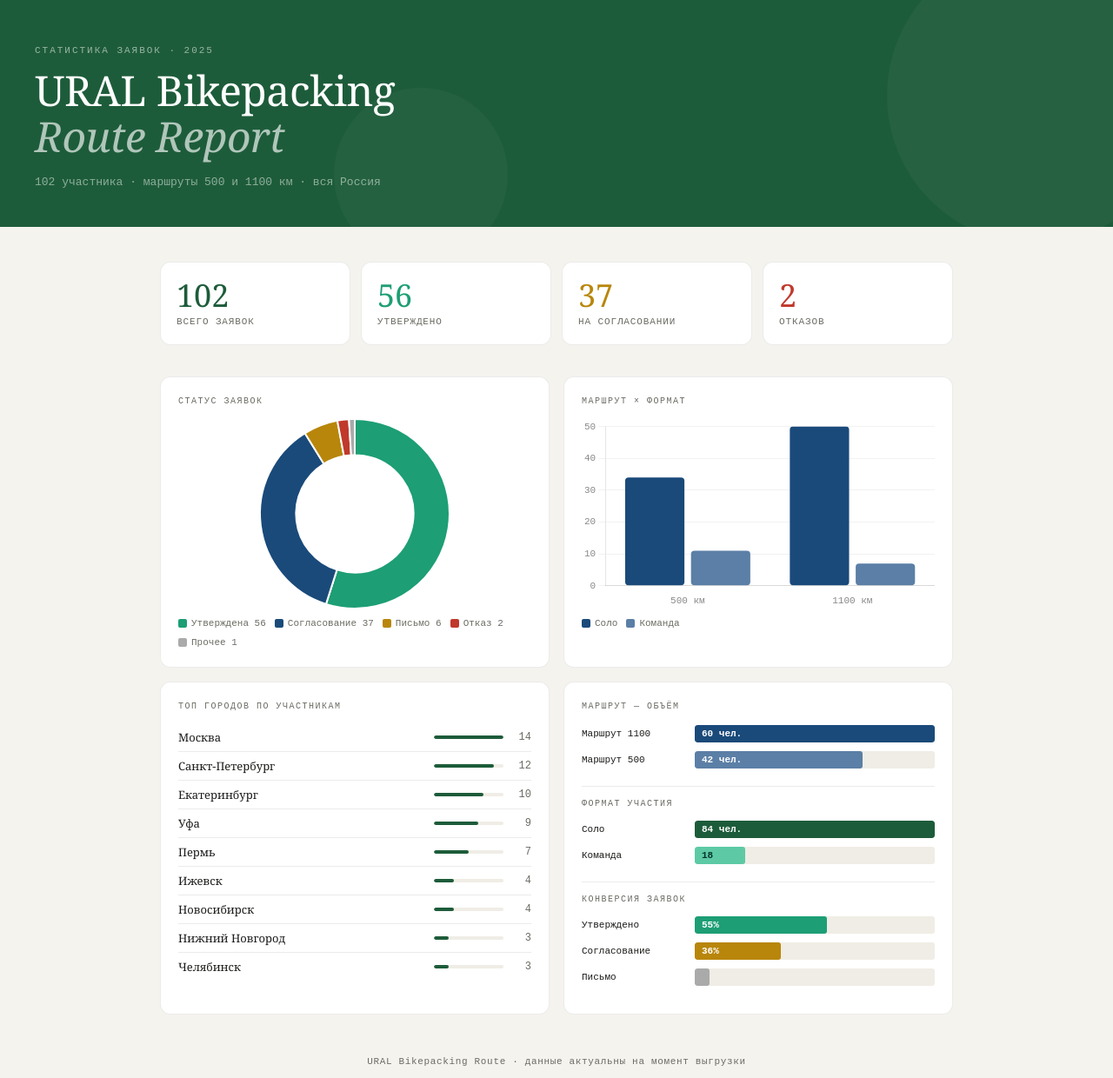
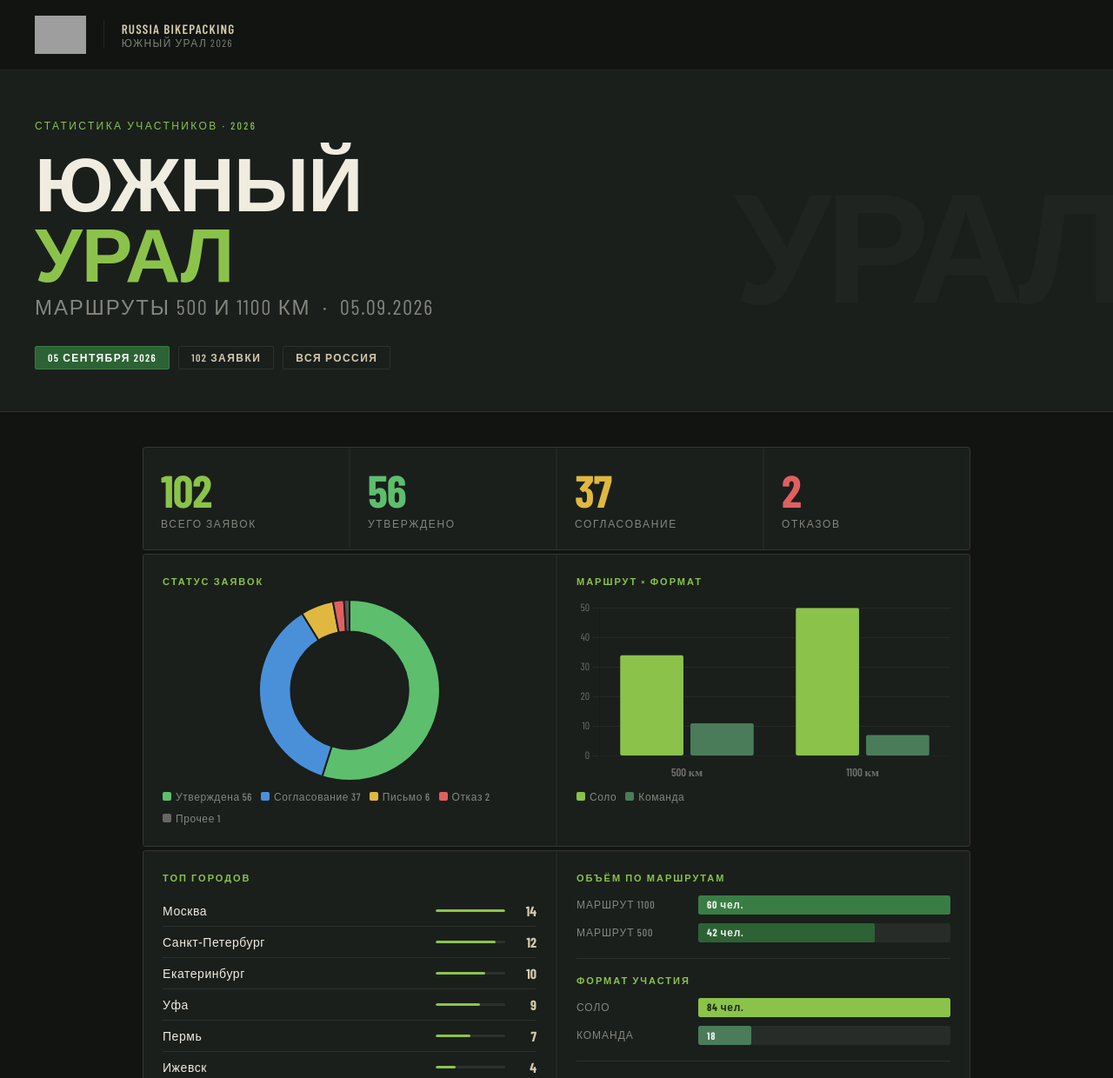
Before and after one commit to bnikolay-wq/ural-bikepacking, a plain HTML site: page index.html in a window 1280 px wide. Shown: the top 1240 px of the page at 87% size. Drawn offline with nearby package versions, Linux system fonts and the light colour scheme; grey boxes are pictures that could not be loaded; a web font is replaced by a local one.

Commit message:
Add files via upload

```diff
--- a/index.html
+++ b/index.html
@@ -3,394 +3,416 @@
 <head>
   <meta charset="UTF-8" />
   <meta name="viewport" content="width=device-width, initial-scale=1.0" />
-  <title>URAL Bikepacking — Статистика участников</title>
+  <title>Russia Bikepacking — Статистика Южный Урал 2026</title>
+  <link href="https://fonts.googleapis.com/css2?family=Barlow+Condensed:wght@300;400;500;600;700;800&family=Barlow:wght@300;400;500&display=swap" rel="stylesheet" />
   <script src="https://cdnjs.cloudflare.com/ajax/libs/Chart.js/4.4.1/chart.umd.js"></script>
   <style>
-    * { box-sizing: border-box; margin: 0; padding: 0; }
+    *, *::before, *::after { box-sizing: border-box; margin: 0; padding: 0; }
 
     :root {
-      --bg: #f5f3ee;
-      --card: #ffffff;
-      --text: #1a1a18;
-      --muted: #6b6b64;
-      --border: rgba(0,0,0,0.08);
-      --accent: #1D5C3A;
-      --accent2: #2E7D52;
-      --gold: #B8860B;
-      --blue: #1a4a7a;
+      --dark:   #1a1f1c;
+      --darker: #111411;
+      --green:  #3a7d44;
+      --green2: #2d6235;
+      --lime:   #8bc34a;
+      --sand:   #e8e0cc;
+      --sand2:  #d4c9ad;
+      --text:   #f0ece0;
+      --muted:  rgba(240,236,224,0.5);
+      --card:   rgba(255,255,255,0.04);
+      --border: rgba(255,255,255,0.08);
     }
 
     body {
-      font-family: 'Georgia', serif;
-      background: var(--bg);
+      font-family: 'Barlow', sans-serif;
+      background: var(--darker);
       color: var(--text);
       min-height: 100vh;
-      padding: 0;
     }
 
-    /* HERO */
+    header {
+      background: var(--darker);
+      border-bottom: 1px solid var(--border);
+      padding: 18px 40px;
+      display: flex;
+      align-items: center;
+      gap: 20px;
+    }
+    .logo-img {
+      height: 44px;
+      width: auto;
+      object-fit: contain;
+    }
+    .logo-divider {
+      width: 1px;
+      height: 32px;
+      background: var(--border);
+    }
+    .logo-text {
+      font-family: 'Barlow Condensed', sans-serif;
+      font-weight: 600;
+      font-size: 15px;
+      letter-spacing: .08em;
+      text-transform: uppercase;
+      color: var(--sand2);
+      line-height: 1.2;
+    }
+    .logo-sub {
+      font-family: 'Barlow Condensed', sans-serif;
+      font-weight: 300;
+      font-size: 12px;
+      letter-spacing: .12em;
+      text-transform: uppercase;
+      color: var(--muted);
+    }
+
     .hero {
-      background: var(--accent);
-      color: #fff;
-      padding: 52px 40px 44px;
+      background: var(--dark);
+      padding: 56px 40px 48px;
       position: relative;
       overflow: hidden;
+      border-bottom: 1px solid var(--border);
     }
-    .hero::before {
-      content: '';
+    .hero-bg-text {
       position: absolute;
-      top: -60px; right: -80px;
-      width: 340px; height: 340px;
-      border-radius: 50%;
-      background: rgba(255,255,255,0.04);
+      right: -10px;
+      top: 50%;
+      transform: translateY(-50%);
+      font-family: 'Barlow Condensed', sans-serif;
+      font-weight: 800;
+      font-size: 180px;
+      letter-spacing: -.04em;
+      color: rgba(255,255,255,0.025);
+      pointer-events: none;
+      user-select: none;
+      line-height: 1;
     }
-    .hero::after {
-      content: '';
-      position: absolute;
-      bottom: -40px; left: 30%;
-      width: 200px; height: 200px;
-      border-radius: 50%;
-      background: rgba(255,255,255,0.03);
-    }
-    .hero-eyebrow {
-      font-family: 'Courier New', monospace;
-      font-size: 11px;
-      letter-spacing: .18em;
+    .hero-tag {
+      font-family: 'Barlow Condensed', sans-serif;
+      font-weight: 500;
+      font-size: 12px;
+      letter-spacing: .2em;
       text-transform: uppercase;
-      color: rgba(255,255,255,0.55);
-      margin-bottom: 14px;
+      color: var(--lime);
+      margin-bottom: 16px;
     }
     .hero h1 {
-      font-size: clamp(28px, 5vw, 48px);
-      font-weight: normal;
+      font-family: 'Barlow Condensed', sans-serif;
+      font-weight: 800;
+      font-size: clamp(44px, 8vw, 88px);
+      line-height: .92;
       letter-spacing: -.01em;
-      line-height: 1.1;
-      margin-bottom: 10px;
+      text-transform: uppercase;
+      color: var(--text);
+      margin-bottom: 8px;
     }
-    .hero h1 em {
-      font-style: italic;
-      color: rgba(255,255,255,0.65);
+    .hero h1 span { color: var(--lime); }
+    .hero-route {
+      font-family: 'Barlow Condensed', sans-serif;
+      font-weight: 300;
+      font-size: clamp(16px, 2.5vw, 24px);
+      letter-spacing: .08em;
+      text-transform: uppercase;
+      color: var(--muted);
+      margin-bottom: 30px;
     }
-    .hero-sub {
-      font-family: 'Courier New', monospace;
-      font-size: 13px;
-      color: rgba(255,255,255,0.5);
-      margin-top: 18px;
+    .hero-pills { display: flex; gap: 10px; flex-wrap: wrap; }
+    .pill {
+      font-family: 'Barlow Condensed', sans-serif;
+      font-weight: 600;
+      font-size: 12px;
+      letter-spacing: .12em;
+      text-transform: uppercase;
+      padding: 5px 14px;
+      border-radius: 2px;
+      border: 1px solid var(--border);
+      color: var(--sand2);
     }
+    .pill.accent { background: var(--green2); border-color: var(--green); color: #fff; }
 
-    /* CONTENT */
     .content {
-      max-width: 960px;
+      max-width: 1000px;
       margin: 0 auto;
       padding: 40px 24px 60px;
     }
 
-    /* STAT GRID */
     .stat-grid {
       display: grid;
       grid-template-columns: repeat(4, 1fr);
-      gap: 12px;
-      margin-bottom: 36px;
+      gap: 2px;
+      margin-bottom: 2px;
+      background: var(--border);
+      border-radius: 4px;
+      overflow: hidden;
+      border: 1px solid var(--border);
     }
-    @media (max-width: 600px) {
-      .stat-grid { grid-template-columns: repeat(2, 1fr); }
-    }
-    .stat-card {
-      background: var(--card);
-      border: 1px solid var(--border);
-      border-radius: 12px;
-      padding: 20px 18px;
-    }
+    @media (max-width: 580px) { .stat-grid { grid-template-columns: repeat(2,1fr); } }
+    .stat-card { background: var(--dark); padding: 22px 20px; }
     .stat-num {
-      font-size: 36px;
-      font-weight: normal;
+      font-family: 'Barlow Condensed', sans-serif;
+      font-weight: 700;
+      font-size: 52px;
       line-height: 1;
       margin-bottom: 6px;
+      letter-spacing: -.02em;
     }
     .stat-label {
-      font-family: 'Courier New', monospace;
-      font-size: 11px;
-      letter-spacing: .08em;
+      font-family: 'Barlow Condensed', sans-serif;
+      font-weight: 400;
+      font-size: 12px;
+      letter-spacing: .14em;
+      text-transform: uppercase;
       color: var(--muted);
-      text-transform: uppercase;
     }
 
-    /* SECTION */
     .section-label {
-      font-family: 'Courier New', monospace;
-      font-size: 10px;
-      letter-spacing: .15em;
+      font-family: 'Barlow Condensed', sans-serif;
+      font-weight: 600;
+      font-size: 11px;
+      letter-spacing: .18em;
       text-transform: uppercase;
-      color: var(--muted);
+      color: var(--lime);
       margin-bottom: 14px;
     }
 
-    /* TWO COL */
     .two-col {
       display: grid;
       grid-template-columns: 1fr 1fr;
-      gap: 16px;
-      margin-bottom: 16px;
+      gap: 2px;
+      background: var(--border);
+      border-radius: 4px;
+      overflow: hidden;
+      border: 1px solid var(--border);
+      margin-bottom: 2px;
     }
-    @media (max-width: 640px) {
-      .two-col { grid-template-columns: 1fr; }
-    }
+    @media (max-width: 640px) { .two-col { grid-template-columns: 1fr; } }
 
-    .card {
-      background: var(--card);
-      border: 1px solid var(--border);
-      border-radius: 12px;
-      padding: 22px 20px;
-    }
+    .card { background: var(--dark); padding: 24px 22px; }
 
-    /* CHART WRAP */
-    .chart-wrap {
-      position: relative;
-      width: 100%;
-      height: 220px;
-      margin: 10px 0 6px;
-    }
+    .chart-wrap { position: relative; width: 100%; height: 210px; margin: 8px 0 4px; }
 
-    /* LEGEND */
-    .legend {
-      display: flex;
-      flex-wrap: wrap;
-      gap: 10px;
-      margin-top: 10px;
-    }
+    .legend { display: flex; flex-wrap: wrap; gap: 10px; margin-top: 10px; }
     .leg-item {
       display: flex;
       align-items: center;
       gap: 5px;
-      font-family: 'Courier New', monospace;
-      font-size: 11px;
+      font-family: 'Barlow Condensed', sans-serif;
+      font-weight: 500;
+      font-size: 12px;
+      letter-spacing: .05em;
       color: var(--muted);
     }
-    .leg-dot {
-      width: 10px;
-      height: 10px;
-      border-radius: 2px;
+    .leg-dot { width: 10px; height: 10px; border-radius: 2px; flex-shrink: 0; }
+
+    .bar-row { display: flex; align-items: center; gap: 10px; margin-bottom: 10px; }
+    .bar-label {
+      font-family: 'Barlow Condensed', sans-serif;
+      font-weight: 500;
+      font-size: 12px;
+      letter-spacing: .08em;
+      text-transform: uppercase;
+      color: var(--muted);
+      width: 130px;
       flex-shrink: 0;
-    }
-
-    /* BAR ROWS */
-    .bar-row {
-      display: flex;
-      align-items: center;
-      gap: 10px;
-      margin-bottom: 10px;
-      font-size: 13px;
-    }
-    .bar-label {
-      width: 120px;
-      flex-shrink: 0;
-      color: var(--text);
-      font-family: 'Courier New', monospace;
-      font-size: 11px;
     }
     .bar-track {
       flex: 1;
-      background: #f0ede6;
-      border-radius: 3px;
-      height: 20px;
+      background: rgba(255,255,255,0.06);
+      border-radius: 2px;
+      height: 22px;
       overflow: hidden;
     }
     .bar-fill {
       height: 100%;
-      border-radius: 3px;
+      border-radius: 2px;
       display: flex;
       align-items: center;
-      padding-left: 8px;
-      font-size: 11px;
-      font-weight: 600;
-      color: #fff;
-      font-family: 'Courier New', monospace;
+      padding-left: 10px;
+      font-family: 'Barlow Condensed', sans-serif;
+      font-weight: 700;
+      font-size: 12px;
+      letter-spacing: .06em;
+      color: rgba(255,255,255,0.9);
       white-space: nowrap;
-      transition: width 1s ease;
     }
 
-    /* CITY LIST */
     .city-row {
       display: flex;
       align-items: center;
-      gap: 8px;
-      padding: 7px 0;
+      gap: 10px;
+      padding: 8px 0;
       border-bottom: 1px solid var(--border);
-      font-size: 13px;
     }
     .city-row:last-child { border-bottom: none; }
-    .city-name { flex: 1; }
-    .city-mini-bar {
-      width: 80px;
-      height: 4px;
-      background: #f0ede6;
-      border-radius: 2px;
-      overflow: hidden;
+    .city-name {
+      flex: 1;
+      font-family: 'Barlow Condensed', sans-serif;
+      font-weight: 500;
+      font-size: 14px;
+      letter-spacing: .04em;
     }
-    .city-mini-fill {
-      height: 100%;
-      background: var(--accent);
-      border-radius: 2px;
-    }
+    .city-mini { width: 80px; height: 3px; background: rgba(255,255,255,0.08); border-radius: 2px; overflow: hidden; }
+    .city-mini-fill { height: 100%; background: var(--lime); border-radius: 2px; }
     .city-count {
-      font-family: 'Courier New', monospace;
-      font-size: 12px;
-      color: var(--muted);
-      width: 24px;
+      font-family: 'Barlow Condensed', sans-serif;
+      font-weight: 700;
+      font-size: 16px;
+      color: var(--sand2);
+      width: 26px;
       text-align: right;
     }
 
-    /* FOOTER */
-    .footer {
+    .hr { border: none; border-top: 1px solid var(--border); margin: 18px 0; }
+
+    footer {
       text-align: center;
-      font-family: 'Courier New', monospace;
-      font-size: 11px;
+      padding: 28px;
+      border-top: 1px solid var(--border);
+      font-family: 'Barlow Condensed', sans-serif;
+      font-weight: 400;
+      font-size: 12px;
+      letter-spacing: .14em;
+      text-transform: uppercase;
       color: var(--muted);
-      margin-top: 48px;
-      letter-spacing: .06em;
     }
+    footer a { color: var(--lime); text-decoration: none; }
 
-    /* DIVIDER */
-    .divider {
-      border: none;
-      border-top: 1px solid var(--border);
-      margin: 32px 0;
-    }
+    .gap { height: 2px; }
   </style>
 </head>
 <body>
 
+<header>
+  <img
+    class="logo-img"
+    src="https://90f1661d-2ff4-4f29-b07c-0e47453ca691.selstorage.ru/site1021899/c1fd46d6-1d96-497a-9fe9-33673d30641c/c1fd46d6-1d96-497a-9fe9-33673d30641c-12861055.png"
+    alt="Russia Bikepacking"
+    onerror="this.style.display='none'"
+  />
+  <div class="logo-divider"></div>
+  <div>
+    <div class="logo-text">Russia Bikepacking</div>
+    <div class="logo-sub">Южный Урал 2026</div>
+  </div>
+</header>
+
 <div class="hero">
-  <div class="hero-eyebrow">Статистика заявок · 2025</div>
-  <h1>URAL Bikepacking<br><em>Route Report</em></h1>
-  <div class="hero-sub">102 участника · маршруты 500 и 1100 км · вся Россия</div>
+  <div class="hero-bg-text">УРАЛ</div>
+  <div class="hero-tag">Статистика участников · 2026</div>
+  <h1>Южный<br><span>Урал</span></h1>
+  <div class="hero-route">Маршруты 500 и 1100 км &nbsp;·&nbsp; 05.09.2026</div>
+  <div class="hero-pills">
+    <div class="pill accent">05 сентября 2026</div>
+    <div class="pill">102 заявки</div>
+    <div class="pill">Вся Россия</div>
+  </div>
 </div>
 
 <div class="content">
 
-  <!-- SUMMARY STATS -->
   <div class="stat-grid">
     <div class="stat-card">
-      <div class="stat-num" style="color: var(--accent);">102</div>
+      <div class="stat-num" style="color:var(--lime);">102</div>
       <div class="stat-label">Всего заявок</div>
     </div>
     <div class="stat-card">
-      <div class="stat-num" style="color: #1D9E75;">56</div>
+      <div class="stat-num" style="color:#5dbe6e;">56</div>
       <div class="stat-label">Утверждено</div>
     </div>
     <div class="stat-card">
-      <div class="stat-num" style="color: var(--gold);">37</div>
-      <div class="stat-label">На согласовании</div>
+      <div class="stat-num" style="color:#e0b840;">37</div>
+      <div class="stat-label">Согласование</div>
     </div>
     <div class="stat-card">
-      <div class="stat-num" style="color: #c0392b;">2</div>
+      <div class="stat-num" style="color:#e06060;">2</div>
       <div class="stat-label">Отказов</div>
     </div>
   </div>
 
-  <!-- CHARTS ROW 1 -->
+  <div class="gap"></div>
+
   <div class="two-col">
-
     <div class="card">
       <div class="section-label">Статус заявок</div>
       <div class="chart-wrap">
-        <canvas id="statusChart" role="img" aria-label="Круговая диаграмма статусов заявок">Утверждена: 56, Согласование: 37, Письмо: 6, Отказ: 2, Прочее: 1</canvas>
+        <canvas id="statusChart" role="img" aria-label="Статусы: утверждена 56, согласование 37, письмо 6, отказ 2, прочее 1">Утверждена 56, Согласование 37, Письмо 6, Отказ 2, Прочее 1</canvas>
       </div>
       <div class="legend">
-        <span class="leg-item"><span class="leg-dot" style="background:#1D9E75;"></span>Утверждена 56</span>
-        <span class="leg-item"><span class="leg-dot" style="background:#1a4a7a;"></span>Согласование 37</span>
-        <span class="leg-item"><span class="leg-dot" style="background:#B8860B;"></span>Письмо 6</span>
-        <span class="leg-item"><span class="leg-dot" style="background:#c0392b;"></span>Отказ 2</span>
-        <span class="leg-item"><span class="leg-dot" style="background:#aaa;"></span>Прочее 1</span>
+        <span class="leg-item"><span class="leg-dot" style="background:#5dbe6e;"></span>Утверждена 56</span>
+        <span class="leg-item"><span class="leg-dot" style="background:#4a90d9;"></span>Согласование 37</span>
+        <span class="leg-item"><span class="leg-dot" style="background:#e0b840;"></span>Письмо 6</span>
+        <span class="leg-item"><span class="leg-dot" style="background:#e06060;"></span>Отказ 2</span>
+        <span class="leg-item"><span class="leg-dot" style="background:#666;"></span>Прочее 1</span>
       </div>
     </div>
-
     <div class="card">
       <div class="section-label">Маршрут × формат</div>
       <div class="chart-wrap">
-        <canvas id="routeChart" role="img" aria-label="Столбчатая диаграмма маршрутов по форматам">500 соло: 34, 500 команда: 11, 1100 соло: 50, 1100 команда: 7</canvas>
+        <canvas id="routeChart" role="img" aria-label="Маршрут 500: соло 34, команда 11. Маршрут 1100: соло 50, команда 7.">500 соло: 34, 500 команда: 11, 1100 соло: 50, 1100 команда: 7</canvas>
       </div>
       <div class="legend">
-        <span class="leg-item"><span class="leg-dot" style="background:#1a4a7a;"></span>Соло</span>
-        <span class="leg-item"><span class="leg-dot" style="background:#5b7fa6;"></span>Команда</span>
+        <span class="leg-item"><span class="leg-dot" style="background:#8bc34a;"></span>Соло</span>
+        <span class="leg-item"><span class="leg-dot" style="background:#4a7c59;"></span>Команда</span>
       </div>
     </div>
-
   </div>
 
-  <!-- CHARTS ROW 2 -->
+  <div class="gap"></div>
+
   <div class="two-col">
-
     <div class="card">
-      <div class="section-label">Топ городов по участникам</div>
-      <div style="margin-top: 8px;" id="cityList"></div>
+      <div class="section-label">Топ городов</div>
+      <div id="cityList" style="margin-top:6px;"></div>
     </div>
-
     <div class="card">
-      <div class="section-label">Маршрут — объём</div>
-      <div style="margin-top: 16px;">
+      <div class="section-label">Объём по маршрутам</div>
+      <div style="margin-top:12px;">
         <div class="bar-row">
           <div class="bar-label">Маршрут 1100</div>
-          <div class="bar-track">
-            <div class="bar-fill" style="width:100%;background:#1a4a7a;">60 чел.</div>
-          </div>
+          <div class="bar-track"><div class="bar-fill" style="width:100%;background:#3a7d44;">60 чел.</div></div>
         </div>
         <div class="bar-row">
           <div class="bar-label">Маршрут 500</div>
-          <div class="bar-track">
-            <div class="bar-fill" style="width:70%;background:#5b7fa6;">42 чел.</div>
-          </div>
+          <div class="bar-track"><div class="bar-fill" style="width:70%;background:#2d6235;">42 чел.</div></div>
         </div>
       </div>
-
-      <hr class="divider" style="margin: 20px 0 14px;" />
-
+      <div class="hr"></div>
       <div class="section-label">Формат участия</div>
-      <div style="margin-top: 12px;">
+      <div style="margin-top:12px;">
         <div class="bar-row">
           <div class="bar-label">Соло</div>
-          <div class="bar-track">
-            <div class="bar-fill" style="width:100%;background:var(--accent);">84 чел.</div>
-          </div>
+          <div class="bar-track"><div class="bar-fill" style="width:100%;background:#8bc34a;color:#1a2a10;">84 чел.</div></div>
         </div>
         <div class="bar-row">
           <div class="bar-label">Команда</div>
-          <div class="bar-track">
-            <div class="bar-fill" style="width:21%;background:#5DCAA5;color:#04342C;">18</div>
-          </div>
+          <div class="bar-track"><div class="bar-fill" style="width:21%;background:#4a7c59;">18</div></div>
         </div>
       </div>
-
-      <hr class="divider" style="margin: 20px 0 14px;" />
-
+      <div class="hr"></div>
       <div class="section-label">Конверсия заявок</div>
-      <div style="margin-top: 12px;">
+      <div style="margin-top:12px;">
         <div class="bar-row">
           <div class="bar-label">Утверждено</div>
-          <div class="bar-track">
-            <div class="bar-fill" style="width:55%;background:#1D9E75;">55%</div>
-          </div>
+          <div class="bar-track"><div class="bar-fill" style="width:55%;background:#5dbe6e;color:#0d2210;">55%</div></div>
         </div>
         <div class="bar-row">
           <div class="bar-label">Согласование</div>
-          <div class="bar-track">
-            <div class="bar-fill" style="width:36%;background:#B8860B;">36%</div>
-          </div>
+          <div class="bar-track"><div class="bar-fill" style="width:36%;background:#e0b840;color:#2a1e00;">36%</div></div>
         </div>
         <div class="bar-row">
           <div class="bar-label">Письмо</div>
-          <div class="bar-track">
-            <div class="bar-fill" style="width:6%;background:#aaa;"> </div>
-          </div>
+          <div class="bar-track"><div class="bar-fill" style="width:6%;background:#666;"> </div></div>
         </div>
       </div>
     </div>
-
   </div>
 
-  <div class="footer">URAL Bikepacking Route · данные актуальны на момент выгрузки</div>
+</div>
 
-</div>
+<footer>
+  <a href="https://russiabikepacking.ru" target="_blank">russiabikepacking.ru</a>
+  &nbsp;·&nbsp; Южный Урал 2026 &nbsp;·&nbsp; данные актуальны на момент выгрузки
+</footer>
 
 <script>
   const cities = [
@@ -398,13 +420,13 @@
     ['Уфа', 9], ['Пермь', 7], ['Ижевск', 4], ['Новосибирск', 4],
     ['Нижний Новгород', 3], ['Челябинск', 3]
   ];
-  const maxCity = cities[0][1];
+  const maxC = cities[0][1];
   const cityEl = document.getElementById('cityList');
   cities.forEach(([city, n]) => {
-    const pct = Math.round(n / maxCity * 100);
+    const pct = Math.round(n / maxC * 100);
     cityEl.innerHTML += `<div class="city-row">
       <span class="city-name">${city}</span>
-      <div class="city-mini-bar"><div class="city-mini-fill" style="width:${pct}%"></div></div>
+      <div class="city-mini"><div class="city-mini-fill" style="width:${pct}%"></div></div>
       <span class="city-count">${n}</span>
     </div>`;
   });
@@ -415,15 +437,16 @@
       labels: ['Утверждена','Согласование','Письмо','Отказ','Прочее'],
       datasets: [{
         data: [56, 37, 6, 2, 1],
-        backgroundColor: ['#1D9E75','#1a4a7a','#B8860B','#c0392b','#aaaaaa'],
+        backgroundColor: ['#5dbe6e','#4a90d9','#e0b840','#e06060','#555'],
         borderWidth: 2,
-        borderColor: '#fff',
+        borderColor: '#1a1f1c',
         hoverOffset: 6
       }]
     },
     options: {
-      responsive: true, maintainAspectRatio: false,
-      cutout: '62%',
+      responsive: true,
+      maintainAspectRatio: false,
+      cutout: '65%',
       plugins: {
         legend: { display: false },
         tooltip: { callbacks: { label: ctx => ` ${ctx.label}: ${ctx.raw} чел.` } }
@@ -436,20 +459,26 @@
     data: {
       labels: ['500 км', '1100 км'],
       datasets: [
-        { label: 'Соло', data: [34, 50], backgroundColor: '#1a4a7a', borderRadius: 4, borderSkipped: false },
-        { label: 'Команда', data: [11, 7], backgroundColor: '#5b7fa6', borderRadius: 4, borderSkipped: false }
+        { label: 'Соло',    data: [34, 50], backgroundColor: '#8bc34a', borderRadius: 2, borderSkipped: false },
+        { label: 'Команда', data: [11,  7], backgroundColor: '#4a7c59', borderRadius: 2, borderSkipped: false }
       ]
     },
     options: {
-      responsive: true, maintainAspectRatio: false,
+      responsive: true,
+      maintainAspectRatio: false,
       plugins: { legend: { display: false } },
       scales: {
-        x: { grid: { display: false }, ticks: { color: '#888', font: { family: 'Courier New', size: 11 } } },
-        y: { grid: { color: 'rgba(0,0,0,0.05)' }, ticks: { color: '#888', font: { family: 'Courier New', size: 11 }, stepSize: 10 } }
+        x: {
+          grid: { display: false },
+          ticks: { color: 'rgba(240,236,224,0.4)', font: { family: 'Barlow Condensed', size: 13, weight: '600' } }
+        },
+        y: {
+          grid: { color: 'rgba(255,255,255,0.05)' },
+          ticks: { color: 'rgba(240,236,224,0.4)', font: { family: 'Barlow Condensed', size: 12 }, stepSize: 10 }
+        }
       }
     }
   });
 </script>
-
 </body>
 </html>
```
